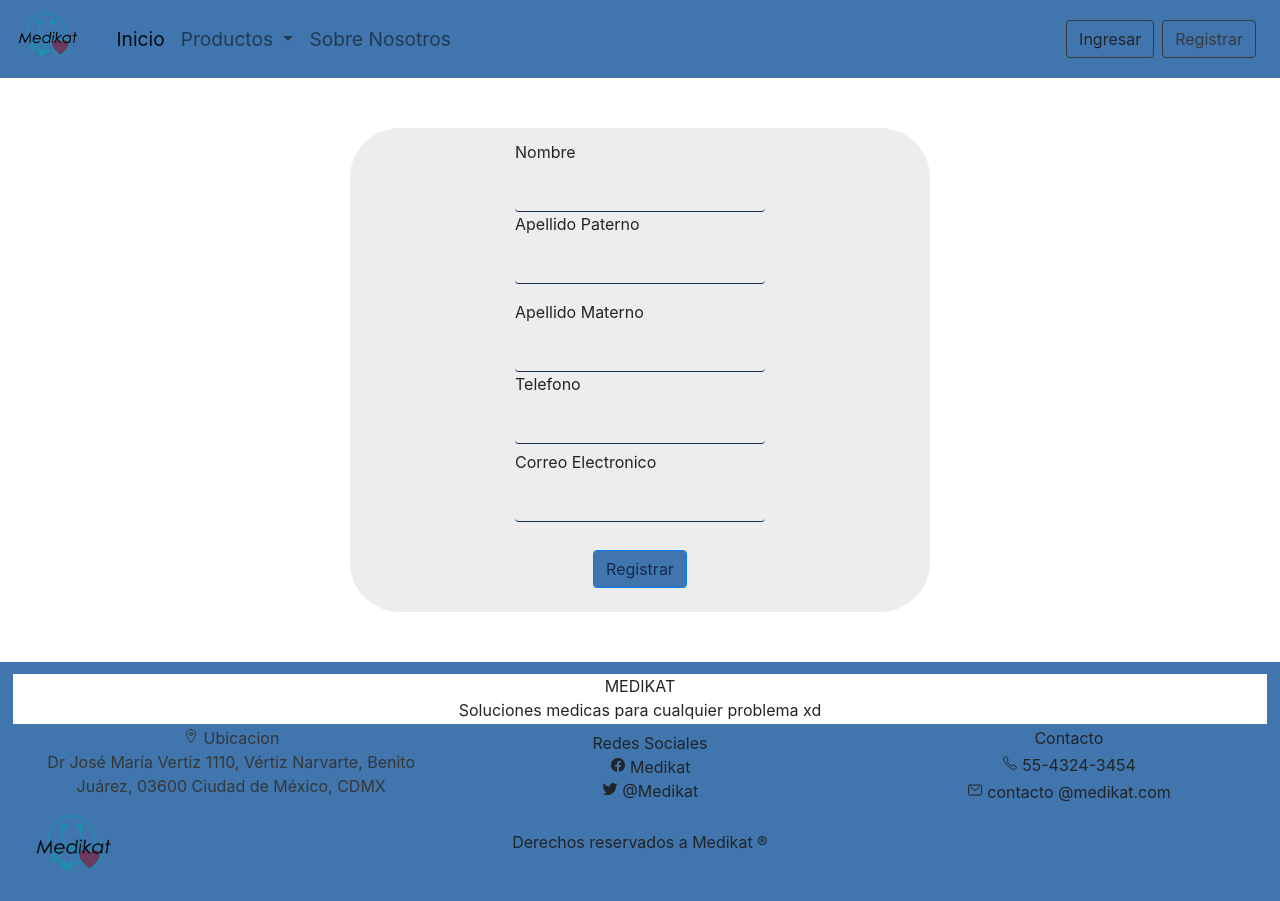
After one commit to daveimpala43-2/Medikat, a PHP site: page /registro.php in a window 1280 px wide. The commit adds this page. Run offline with PHP 8.4, Linux system fonts and the light colour scheme; some libraries are stand-ins or nearby versions.

Commit message:
Registro

```diff
--- a/css/style.css
+++ b/css/style.css
@@ -4,7 +4,8 @@ COLORES UTILIZADOS PARA EL DESARROLLO DE LA PAGINA
 AZUL: #64D9EE;
 AZUL FUERTE: #142850
 AZUL MEDIO: #4075AD
-GRIS: #FFFFFF
+BLANCO: #FFFFFF
+GRIS: #cbcbcb
 GRIS OSCURO: #343838
 
 
@@ -12,7 +13,6 @@ PARA EFECTOS
 
 MORADO: #5D009E
 VERDE: #94EE64
-
 
 
 */
@@ -141,6 +141,32 @@ h7 a:hover {
     text-align: center;
 }
 
+.registroU {
+    padding: 2%;
+    background-color: #cbcbcb;
+    border-radius: 50px;
+    background: rgba(158, 158, 158, 0.185);
+}
+
+.form-control {
+    border: none;
+    border-bottom: 1px solid #142850;
+    background: transparent;
+    outline: none;
+    height: 40px;
+    color: #343838;
+    font-size: 16px;
+}
+
+.Registrame {
+    text-align: center;
+}
+
+.btn-primary {
+    background-color: #4075AD;
+    color: #142850;
+}
+
 
 /* FIN ESTILOS DE LA PAGINA */
 
@@ -191,11 +217,73 @@ h7 a:hover {
     grid-template-rows: minmax(20px, auto);
 }
 
+.formu {
+    display: grid;
+    grid-template-columns: minmax(20px, 350px) minmax(250px, 1fr) minmax(20px, 350px);
+    grid-template-rows: minmax(20px, 50px) minmax(150px, auto) minmax(20px, 50px);
+    grid-template-areas: "espaIz Cabeza espaDe" "espaIz formulario espaDe" "espaIz espaIn espaDe";
+}
+
+.registroU {
+    grid-column-start: formulario;
+    grid-column-end: formulario;
+    grid-row-start: formulario;
+    grid-row-end: formulario;
+}
+
+.registroU {
+    display: grid;
+    grid-template-columns: minmax(20px, 1fr) minmax(250px, 1fr) minmax(20px, 1fr);
+    grid-template-rows: minmax(100px, auto) minmax(150px, auto) minmax(100px, auto) minmax(50px, auto);
+    grid-template-areas: "espaco formu1 espaci" "espaco formu2 espaci" "espaco formu3 espaci";
+}
+
+.nombre {
+    grid-column-start: formu1;
+    grid-column-end: formu1;
+}
+
+.espacod {
+    grid-column-start: espaci;
+    grid-column-end: espaci;
+}
+
+.espacoi {
+    grid-column-start: espaco;
+    grid-column-end: espaco;
+}
+
+.apes {
+    grid-column-start: formu2;
+    grid-column-end: formu2;
+}
+
+.emailG {
+    grid-column-start: formu3;
+    grid-column-end: formu3;
+}
+
+.Registrame {
+    grid-column-start: 2;
+    grid-column-end: 3;
+    grid-row-start: 4;
+    grid-row-end: 5;
+}
+
 
 /* FIN DE GRID */
 
 
 /* MEDIA */
+
+@media screen and (min-width: 700px) and (max-width: 830px) {
+    .formu {
+        display: grid;
+        grid-template-columns: minmax(20px, 30px) minmax(250px, 1fr) minmax(20px, 30px);
+        grid-template-rows: minmax(20px, 50px) minmax(150px, auto) minmax(20px, 50px);
+        grid-template-areas: "espaIz Cabeza espaDe" "espaIz formulario espaDe" "espaIz espaIn espaDe";
+    }
+}
 
 @media screen and (max-width: 600px) {
     .item2 {
@@ -231,4 +319,15 @@ h7 a:hover {
         grid-column-start: redes;
         grid-column-end: contacto;
     }
+    .form-control {
+        width: 75%;
+        color: #343838;
+        font-size: 12px;
+    }
+    .formu {
+        display: grid;
+        grid-template-columns: minmax(20px, 30px) minmax(250px, 1fr) minmax(20px, 30px);
+        grid-template-rows: minmax(20px, 50px) minmax(150px, auto) minmax(20px, 50px);
+        grid-template-areas: "espaIz Cabeza espaDe" "espaIz formulario espaDe" "espaIz espaIn espaDe";
+    }
 }
--- /dev/null
+++ b/js/funciones.js
@@ -0,0 +1,31 @@
+$(document).ready(function() {
+    $("#registrar").click(function() {
+        var nom, ape1, ap2, tele, email;
+        nom = $('#nombre').val();
+        ape1 = $('#ape1').val();
+        ape2 = $('#ape2').val();
+        tele = $('#tele').val();
+        email = $('#email').val();
+        $.ajax({
+            url: "action/registro.php",
+            type: "POST",
+            data: {
+                'nom': nom,
+                'ape1': ape1,
+                'ape2': ape2,
+                'tele': tele,
+                'email': email
+            },
+            success: function(data) {
+                if (data == 1) {
+                    var url = "index.php";
+                    $(location).attr('href', url);
+                } else if (data = 2) {
+                    alert("Ya cuenta con una cuenta registrada");
+                } else {
+                    alert("Se produjo un error al registralo. Verifique que los datos esten ingresdos correctamente y vuelva a intentarlo");
+                }
+            }
+        });
+    });
+});
--- a/layouts/footer.php
+++ b/layouts/footer.php
@@ -1,12 +1,10 @@
-  <!-- Optional JavaScript -->
-    <!-- jQuery first, then Popper.js, then Bootstrap JS -->
-    <script src="https://code.jquery.com/jquery-3.4.1.slim.min.js" integrity="sha384-J6qa4849blE2+poT4WnyKhv5vZF5SrPo0iEjwBvKU7imGFAV0wwj1yYfoRSJoZ+n" crossorigin="anonymous"></script>
-    <script src="https://cdn.jsdelivr.net/npm/popper.js@1.16.0/dist/umd/popper.min.js" integrity="sha384-Q6E9RHvbIyZFJoft+2mJbHaEWldlvI9IOYy5n3zV9zzTtmI3UksdQRVvoxMfooAo" crossorigin="anonymous"></script>
-    <script src="https://stackpath.bootstrapcdn.com/bootstrap/4.4.1/js/bootstrap.min.js" integrity="sha384-wfSDF2E50Y2D1uUdj0O3uMBJnjuUD4Ih7YwaYd1iqfktj0Uod8GCExl3Og8ifwB6" crossorigin="anonymous"></script>
 
 
     <div class="footer">
-        <div class="cabeza">MEDIKAT </div>
+        <div class="cabeza">MEDIKAT
+        <br> Soluciones medicas para cualquier problema xd
+         </div>
+
         <div class="cont1">
           <div class="derecho">
           </div>
@@ -15,6 +13,7 @@
           </div>
 
         </div>
+
         <div class="cont2">
             <div class="derecho">
               </div> <h7 class ="Redes-soli"> Redes Sociales </h7>
@@ -29,6 +28,7 @@
              <ion-icon name="logo-twitter"></ion-icon> <h7>@Medikat</h7>
             </div>
         </div>
+
         <div class="cont3">
           <div class="derecho">
           </div>Contacto
@@ -39,9 +39,11 @@
           </div>
           <div class="phone"> <ion-icon name="mail-outline"></ion-icon> contacto  @medikat.com </div>
           </div>
+
         <div class="cont4">
           <div class="derecho">
           </div> <img class="img-fluid logo" src="img/Logo.png">
           </div>
+
         <div class="cont5">Derechos reservados a Medikat ®</div>
     </div>
--- a/layouts/head.php
+++ b/layouts/head.php
@@ -3,7 +3,11 @@
 <link rel="icon" type="image/ico" href="img/Logo.ico">
 <!-- Bootstrap CSS -->
 <link rel="stylesheet" href="https://stackpath.bootstrapcdn.com/bootstrap/4.4.1/css/bootstrap.min.css" integrity="sha384-Vkoo8x4CGsO3+Hhxv8T/Q5PaXtkKtu6ug5TOeNV6gBiFeWPGFN9MuhOf23Q9Ifjh" crossorigin="anonymous">
+<script src="https://code.jquery.com/jquery-3.5.1.min.js"></script>
+<script src="https://cdn.jsdelivr.net/npm/popper.js@1.16.0/dist/umd/popper.min.js" integrity="sha384-Q6E9RHvbIyZFJoft+2mJbHaEWldlvI9IOYy5n3zV9zzTtmI3UksdQRVvoxMfooAo" crossorigin="anonymous"></script>
+<script src="https://stackpath.bootstrapcdn.com/bootstrap/4.4.1/js/bootstrap.min.js" integrity="sha384-wfSDF2E50Y2D1uUdj0O3uMBJnjuUD4Ih7YwaYd1iqfktj0Uod8GCExl3Og8ifwB6" crossorigin="anonymous"></script>
 <script src="https://unpkg.com/ionicons@5.0.0/dist/ionicons.js"></script>
+<script src="js/funciones.js"></script>
 <link rel="stylesheet" href="css/style.css">
 
 <nav class="navbar navbar-expand-lg navbar-light bg-light">
@@ -33,7 +37,8 @@
       </li>
     </ul>
     <form class="form-inline my-2 my-lg-0">
-      <button class="btn btn-outline-dark my-2 my-sm-0" type="submit">Registrar</button>
+      <a class="btn btn-outline-dark my-2 my-sm-0" type="submit">Ingresar</a>
+      <a class="btn btn-outline-dark my-2 my-sm-0 mx-2" href="registro.php" type="submit">Registrar</a>
     </form>
   </div>
 </nav>
--- /dev/null
+++ b/registro.php
@@ -0,0 +1,55 @@
+<!doctype html>
+<html lang="en">
+
+<head>
+    <!-- Required meta tags -->
+    <?php
+    require_once('layouts/head.php');
+    ?>
+
+        <title>Registro</title>
+</head>
+
+<body>
+        <div class="formu">
+
+            <div class="registroU">
+                <div class="form-group nombre">
+                    <label for="nombre">Nombre</label>
+                    <input type="text" class="form-control" name="nombre" id="nombre">
+                    <label for="ape1">Apellido Paterno</label>
+                    <input type="text" class="form-control" name="ape1" id="ape1">
+                </div>
+                <div class="espacod">
+
+                </div>
+                <div class="espaci">
+
+                </div>
+                <div clas="form-group apes">
+                    <label for="ape2">Apellido Materno</label>
+                    <input type="text" class="form-control" name="ape2" id="ape2">
+                    <label for="tele">Telefono</label>
+                    <input type="text" class="form-control" name="tele" id="tele">
+                </div>
+                <div class="espacod">
+
+                </div>
+                <div class="espaci">
+                </div>
+                <div class="form-group emailG">
+                    <label for="email">Correo Electronico</label>
+                    <input type="email" class="form-control" name="email" id="email">
+                </div>
+                <div class="Registrame">
+                    <button class="btn btn-primary" id="registrar">Registrar</button>
+                </div>
+            </div>
+
+        </div>
+</body>
+<?php
+ require_once('layouts/footer.php');
+  ?>
+
+</html>
```
Also changed, not shown: action/conection.php (added, +15 -0 lines), action/registro.php (added, +25 -0 lines), sql.sql (added, +41 -0 lines), login.php (added).
